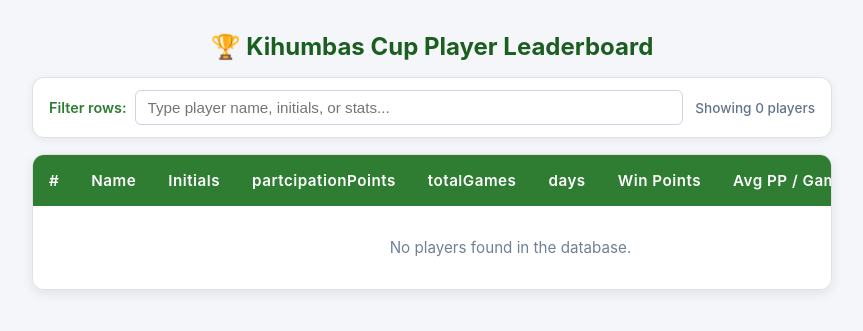
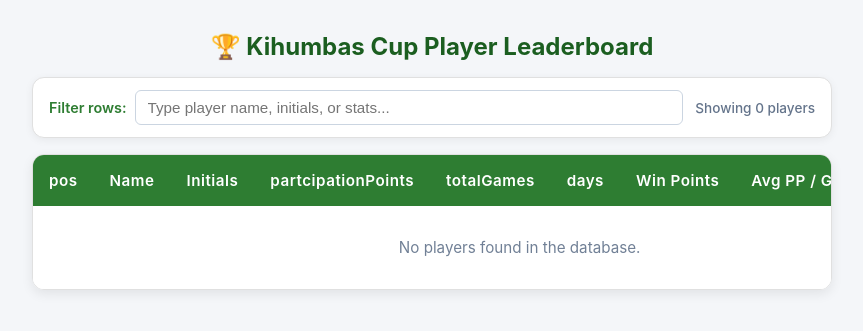
Before and after one commit to larnieB/kihumbascup, a PHP site: the page made by fetch_players - Copy.php in a window 1280 px wide. Shown: the top 331 px of the page, without its empty margins (208-1071 px from the left). Run offline with PHP 8.4, Linux system fonts and the light colour scheme; data that the repository does not hold is empty.

Commit message:
sticky table head and name and pos col renamed # column to pos

```diff
--- a/fetch_players - Copy.php
+++ b/fetch_players - Copy.php
@@ -133,13 +133,16 @@ try {
 
         /* The Magic Wrapper: If zoom forces the table to grow wider than the screen,
            this card captures it safely and allows horizontal scrolling inside the card only. */
+        /* The Magic Wrapper: Handles both horizontal AND vertical scrolling inside the card */
 .table-wrapper {
     width: 100%;
+    max-height: 70vh; /* Constrains height so internal vertical scrolling activates */
     background: #ffffff;
     border-radius: 12px;
     box-shadow: 0 4px 12px rgba(0,0,0,0.08);
     overflow-x: auto;
-            -webkit-overflow-scrolling: touch; /* Smooth scrolling on iOS Safari */
+    overflow-y: auto; /* Enables vertical scrolling for data rows */
+    -webkit-overflow-scrolling: touch;
     border: 1px solid #e0e0e0;
 }
 
@@ -162,6 +165,7 @@ try {
     letter-spacing: 0.5px;
     position: sticky;
     top: 0;
+    z-index: 10; /* Ensures header stays layered above scrolling body cells */
 }
 
         tr {
@@ -202,6 +206,51 @@ try {
             border-radius: 6px;
             display: inline-block;
         }
+
+        /* 1. Pin the # (Rank) column at the far left */
+th:nth-child(1),
+td:nth-child(1) {
+    position: sticky;
+    left: 0;
+    width: 50px;
+    min-width: 50px;
+}
+
+/* 2. Pin the Name column right next to the # column (50px from left) */
+th:nth-child(2),
+td:nth-child(2) {
+    position: sticky;
+    left: 50px;
+}
+
+/* Solid backgrounds for sticky body cells */
+td:nth-child(1),
+td:nth-child(2) {
+    background-color: #ffffff;
+    z-index: 5;
+}
+
+/* Subtle divider shadow on the right edge of the Name column */
+td:nth-child(2) {
+    box-shadow: 2px 0 5px rgba(0, 0, 0, 0.05);
+}
+
+/* Maintain hover highlight across sticky columns */
+tr:hover td:nth-child(1),
+tr:hover td:nth-child(2) {
+    background-color: #f8fafc;
+}
+
+/* Top-left corner headers stay above everything */
+th:nth-child(1),
+th:nth-child(2) {
+    z-index: 20;
+}
+
+th:nth-child(2) {
+    box-shadow: 2px 0 5px rgba(0, 0, 0, 0.1);
+}
+
     </style>
 </head>
 <body>
@@ -224,7 +273,7 @@ try {
             <table id="playersTable">
                 <thead>
                     <tr>
-                        <th>#</th> <!-- Added Header -->
+                        <th>pos</th> <!-- Added Header -->
                         <th>Name</th>
                         <th>Initials</th>
                         <th>partcipationPoints</th>
```
Lines whose indentation alone changed are shown as unchanged.
